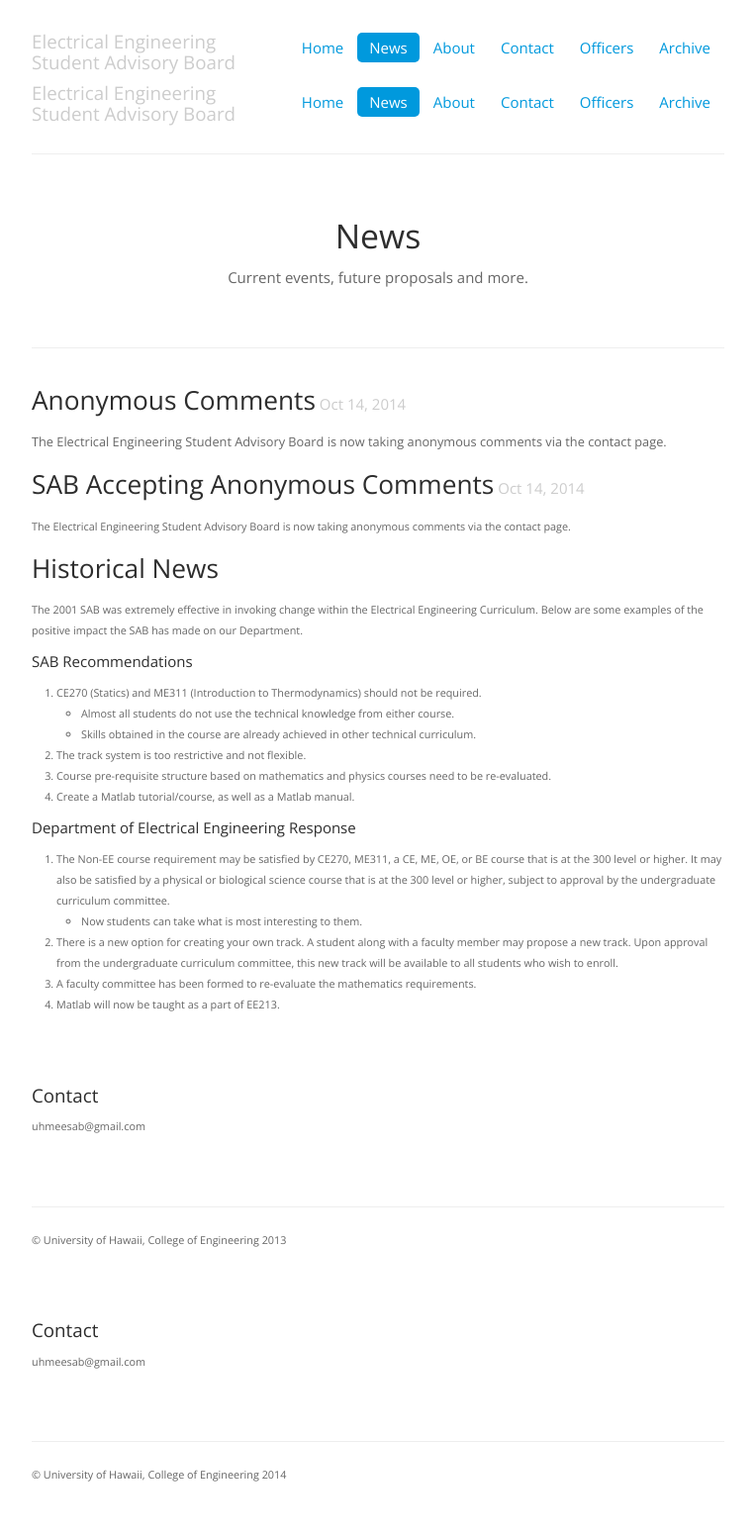
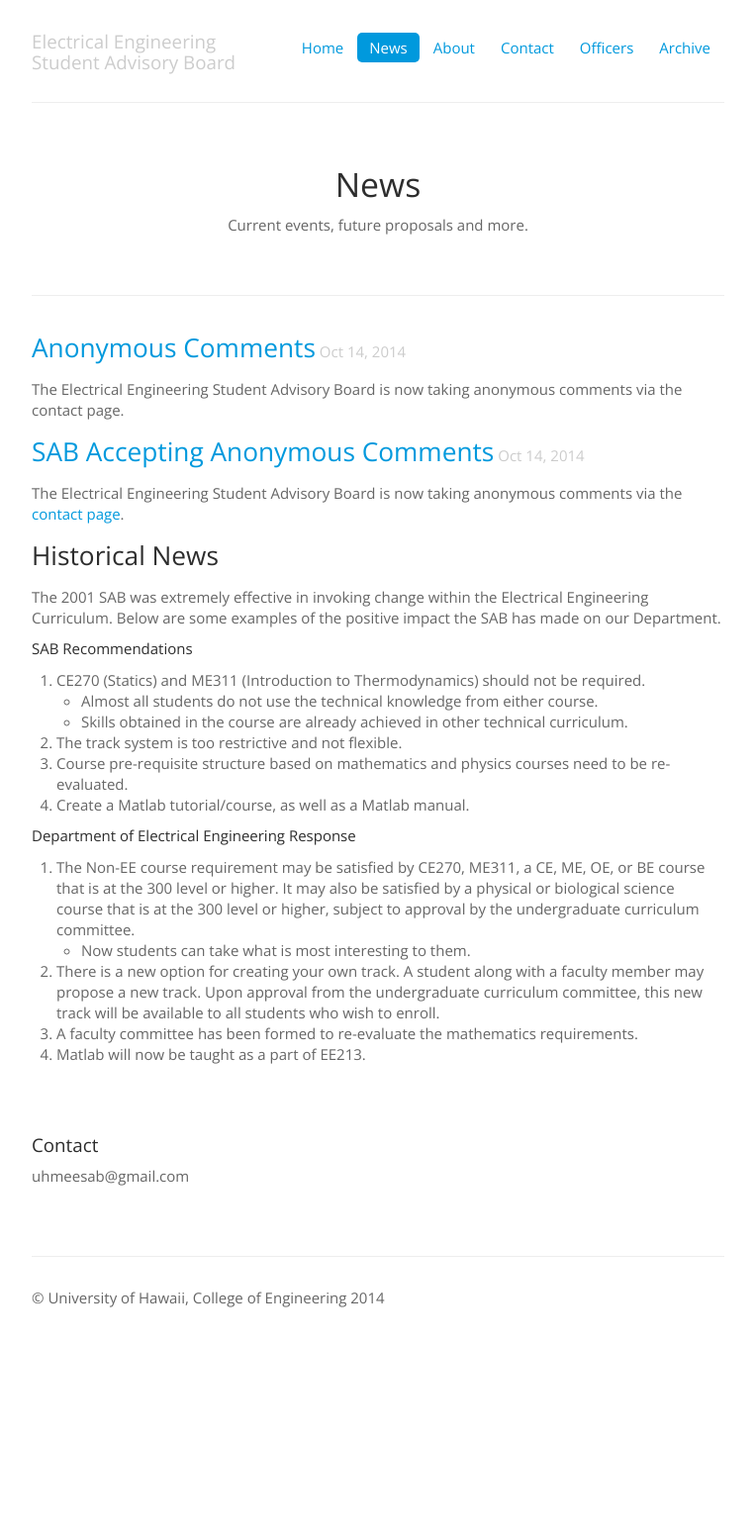
Before and after one commit to IEEE-UH-Manoa/sab.ieeeatuhm.com, a Jekyll site: the page built from news/index.html, in a window 1280 px wide. Shown: the whole page at 99% size, without its empty margins (258-1021 px from the left). Built offline with Jekyll 4.4.1, drawn with Linux system fonts in a browser that asks for light colours; after the commit the page ends 1373 px from its top, so only the background shows below that.

Commit message:
Stripped boilerplate code from news page.

```diff
--- a/news/index.html
+++ b/news/index.html
@@ -1,48 +1,6 @@
 ---
 layout: default
 ---
-<!DOCTYPE html>
-<html lang="en">
-  <head>
-    <meta charset="utf-8">
-    <title>Template &middot; Bootstrap</title>
-    <meta name="viewport" content="width=device-width, initial-scale=1.0">
-    <meta name="description" content="">
-    <meta name="author" content="">
-
-    <!-- Le styles -->
-    <link href="../assets/css/bootstrap.css" rel="stylesheet">
-    <link href="../assets/css/custom.css" rel="stylesheet">
-    <link href="../assets/css/bootstrap-responsive.css" rel="stylesheet">
-
-    <!-- HTML5 shim, for IE6-8 support of HTML5 elements -->
-    <!--[if lt IE 9]>
-      <script src="../assets/js/html5shiv.js"></script>
-    <![endif]-->
-
-    <!-- Fav and touch icons -->
-    <link rel="apple-touch-icon-precomposed" sizes="144x144" href="../assets/ico/apple-touch-icon-144-precomposed.png">
-    <link rel="apple-touch-icon-precomposed" sizes="114x114" href="../assets/ico/apple-touch-icon-114-precomposed.png">
-      <link rel="apple-touch-icon-precomposed" sizes="72x72" href="../assets/ico/apple-touch-icon-72-precomposed.png">
-                    <link rel="apple-touch-icon-precomposed" href="../assets/ico/apple-touch-icon-57-precomposed.png">
-                                   <link rel="shortcut icon" href="../assets/ico/favicon.png">
-  </head>
-
-  <body>
-
-    <div class="container-narrow">
-
-      <div class="masthead">
-        <ul class="nav nav-pills pull-right">
-          <li><a href="../">Home</a></li>
-          <li class="active"><a href=".">News</a></li>
-          <li><a href="../about">About</a></li>
-          <li><a href="../contact/">Contact</a></li>
-          <li><a href="../officers/">Officers</a></li>
-          <li><a href="../archive/">Archive</a></li>
-        </ul>
-        <h4 class="muted">Electrical Engineering <br />Student Advisory Board<br /></h4>
-      </div>
 
       <hr>
       <div class="jumbotron">
@@ -56,10 +14,9 @@
 
           {% for post in site.posts limit 4%}
               <h3>
-                <!-- <a class="post-link" href="{{ post.url | prepend: site.baseurl }}">{{ post.title }}</a><small> {{ post.date | date: "%b %-d, %Y" }} </small> -->
-                {{ post.title }}</a><small> {{ post.date | date: "%b %-d, %Y" }}
+                <a class="post-link" href="{{ post.url | prepend: site.baseurl }}">{{ post.title }}</a><small> {{ post.date | date: "%b %-d, %Y" }} </small>
               </h3>
-               {{ post.content | strip_html | truncatewords:75}}
+               {{ post.content | truncatewords:75}}
           {% endfor %}
 
       <h3>Historical News </h3>
@@ -128,48 +85,3 @@
         </li>
 
         </ol>
-
-
-
-
-      <!-- Leave this here so that the pages are consistant -->
-      <div class="row-fluid marketing">
-        <div class="span6">
-            <h4>Contact</h4>
-            <p>
-            uhmeesab@gmail.com
-            </p>
-        </div>
-
-        <div class="span6">
-
-        </div>
-      </div>
-
-      <hr>
-
-      <div class="footer">
-        <p>&copy; University of Hawaii, College of Engineering 2013</p>
-      </div>
-
-    </div> <!-- /container -->
-
-    <!-- Le javascript
-    ================================================== -->
-    <!-- Placed at the end of the document so the pages load faster -->
-    <script src="../assets/js/jquery.js"></script>
-    <script src="../assets/js/bootstrap-transition.js"></script>
-    <script src="../assets/js/bootstrap-alert.js"></script>
-    <script src="../assets/js/bootstrap-modal.js"></script>
-    <script src="../assets/js/bootstrap-dropdown.js"></script>
-    <script src="../assets/js/bootstrap-scrollspy.js"></script>
-    <script src="../assets/js/bootstrap-tab.js"></script>
-    <script src="../assets/js/bootstrap-tooltip.js"></script>
-    <script src="../assets/js/bootstrap-popover.js"></script>
-    <script src="../assets/js/bootstrap-button.js"></script>
-    <script src="../assets/js/bootstrap-collapse.js"></script>
-    <script src="../assets/js/bootstrap-carousel.js"></script>
-    <script src="../assets/js/bootstrap-typeahead.js"></script>
-
-  </body>
-</html>
```
